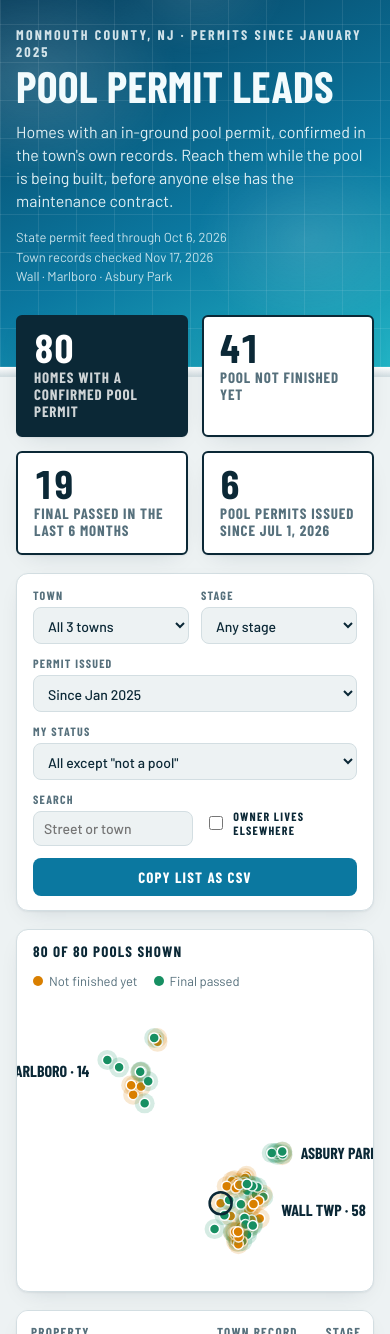
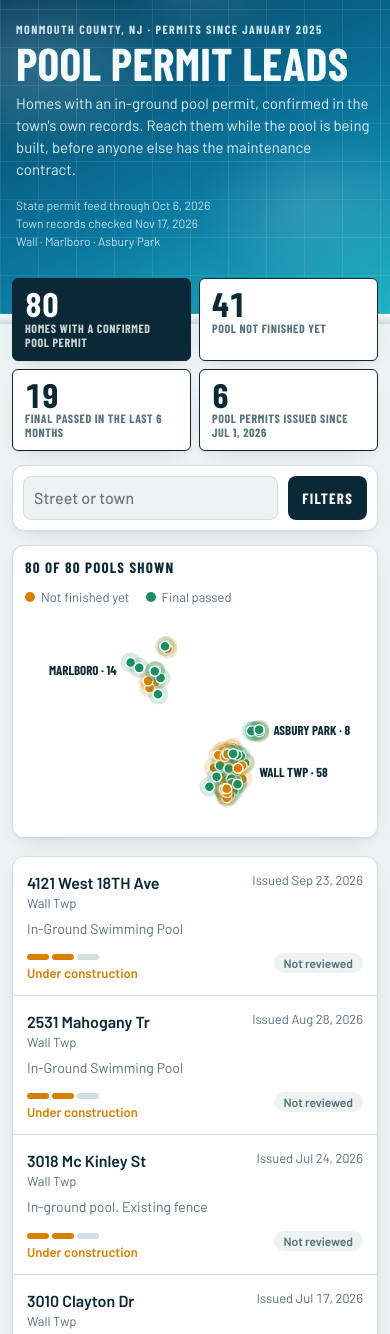
Before and after one commit to mikeluca927-oss/Pooldirectory, a plain HTML site: page index.html in a window 390 px wide. Shown: the top 1334 px of the page. Drawn offline with nearby package versions, Linux system fonts and the light colour scheme; a web font is replaced by a local one.

Commit message:
Optimize the lead tracker for phones
House details open as a bottom sheet over the list instead of below it.
Leads show as cards, filters fold behind a sticky search bar, and map
labels stay on screen.

Co-Authored-By: Claude Opus 5.5 <noreply@anthropic.com>
Claude-Session: https://claude.ai/code/session_01DBaJSpf1e8AwfNxwXVzsFc

```diff
--- a/index.html
+++ b/index.html
@@ -68,6 +68,8 @@ select,input[type=search],textarea{font:500 14px var(--body);letter-spacing:0;te
 select:hover,input[type=search]:hover{border-color:var(--accent)}
 input[type=search]{width:100%}
 .filters label.grow{flex:1 1 150px}
+.ftog,.close{display:none}
+.srch{order:5}
 .check{flex-direction:row!important;align-items:center;gap:7px!important;padding-bottom:9px;color:var(--ink)!important}
 .check input{accent-color:var(--accent);width:16px;height:16px}
 button.act{font:700 15px var(--display);letter-spacing:.08em;text-transform:uppercase;background:var(--accent);color:var(--accent-ink);border:0;border-radius:8px;padding:10px 16px;cursor:pointer;margin-left:auto}
@@ -144,9 +146,64 @@ textarea{width:100%;min-height:64px;resize:vertical}
 .note b{color:var(--ink)}
 #toast{position:fixed;left:50%;bottom:24px;transform:translateX(-50%);background:var(--ink);color:var(--bg);padding:10px 18px;border-radius:8px;font-weight:600;opacity:0;pointer-events:none;transition:opacity .2s;z-index:9}
 #toast.show{opacity:1}
-@media (max-width:1020px){.main{grid-template-columns:1fr}aside{position:static}.tiles{grid-template-columns:repeat(2,minmax(0,1fr))}.src{text-align:left}}
-@media (max-width:520px){.hero{padding:26px 16px 80px}.wrap{padding:0 16px}.tile{flex-direction:column;gap:4px}.tile b{font-size:40px}button.act{margin-left:0;width:100%}input[type=search]{width:100%}.filters label{flex:1 1 44%}}
-@media (prefers-reduced-motion:reduce){.hero::before{animation:none}.tile,tbody tr,#toast{transition:none}}
+@media (max-width:1020px){
+  .main{grid-template-columns:1fr}.tiles{grid-template-columns:repeat(2,minmax(0,1fr))}.src{text-align:left}
+  /* detail becomes a bottom sheet */
+  aside{position:fixed;left:0;right:0;bottom:0;top:auto;max-width:680px;margin:0 auto;max-height:90vh;max-height:90dvh;overflow-y:auto;overscroll-behavior:contain;border-radius:18px 18px 0 0;border-bottom:0;z-index:20;transform:translateY(105%);transition:transform .28s cubic-bezier(.2,.8,.2,1);visibility:hidden}
+  aside.open{transform:none;visibility:visible}
+  .dh{position:sticky;top:0;z-index:2;padding-right:64px}
+  .dh::before{content:"";position:absolute;top:7px;left:50%;width:40px;height:4px;margin-left:-20px;border-radius:2px;background:rgba(255,255,255,.5);z-index:1}
+  .close{display:grid;place-items:center;position:absolute;top:12px;right:12px;width:44px;height:44px;border-radius:50%;border:0;background:rgba(255,255,255,.18);color:var(--on-water);font:600 26px/1 var(--body);cursor:pointer;z-index:2}
+  .db{padding-bottom:28px}
+  .scrim{position:fixed;inset:0;background:rgba(4,24,34,.5);opacity:0;pointer-events:none;transition:opacity .25s;z-index:19}
+  body.sheet .scrim{opacity:1;pointer-events:auto}
+  body.sheet{overflow:hidden}
+}
+@media (max-width:760px){
+  body{font-size:16px}
+  .hero{padding:22px 16px 64px}
+  .eyebrow{font-size:12px;letter-spacing:.12em}
+  h1{font-size:46px}
+  .sub{font-size:15px;margin-top:10px}
+  .src{font-size:12px}
+  .wrap{padding:0 12px;gap:14px}
+  .tiles{gap:8px;margin-top:-46px}
+  .tile{flex-direction:column;align-items:flex-start;gap:2px;padding:10px 12px;border-width:1.5px}
+  .tile b{font-size:34px}
+  .tile span{font-size:12px;letter-spacing:.05em}
+  /* filters: sticky search bar, rest behind a toggle */
+  .filters{position:sticky;top:0;z-index:6;padding:10px;gap:10px;border-radius:12px}
+  .srch{order:-2;flex:1 1 0!important;font-size:0!important;gap:0!important}
+  .ftog{order:-1;display:block;font:700 15px var(--display);letter-spacing:.08em;text-transform:uppercase;background:var(--ink);color:var(--panel);border:0;border-radius:8px;padding:0 14px;min-height:44px;cursor:pointer;white-space:nowrap}
+  .fx{display:none!important}
+  .filters.open .fx{display:flex!important}
+  .filters.open label.fx:not(.check){flex:1 1 calc(50% - 5px)}
+  .filters.open .check{flex:1 1 100%;padding:4px 0}
+  .filters.open button.act{width:100%;margin:0;min-height:44px}
+  select,input[type=search],textarea{font-size:16px;min-height:44px}
+  canvas{height:230px}
+  .maphead{padding:12px 12px 0}
+  /* table becomes a stack of cards */
+  table,tbody{display:block}
+  thead{display:none}
+  tbody tr{display:grid;grid-template-columns:1fr auto;gap:6px 12px;padding:14px;border-bottom:1px solid var(--line);align-items:center}
+  tbody tr:last-child{border-bottom:0}
+  td{padding:0;border:0}
+  td:nth-child(1){grid-column:1}
+  td:nth-child(4){grid-column:2;grid-row:1;align-self:start;font-size:13px;color:var(--muted)}
+  td:nth-child(4)::before{content:"Issued ";}
+  td.rec{grid-column:1/-1;max-width:none;font-size:14px}
+  td:nth-child(3){grid-column:1}
+  td:nth-child(5){display:none}
+  td:nth-child(6){grid-column:2;justify-self:end}
+  .addr{white-space:normal;font-size:16px}
+  tbody tr.sel{box-shadow:inset 4px 0 0 var(--accent)}
+  .links a{padding:12px}
+  .pca button{min-height:40px}
+  .note{padding:0 4px}
+}
+@media (max-width:380px){h1{font-size:40px}.tile b{font-size:30px}}
+@media (prefers-reduced-motion:reduce){.hero::before{animation:none}.tile,tbody tr,#toast,aside,.scrim{transition:none}}
 </style>
 </head>
 <body>
@@ -164,14 +221,15 @@ textarea{width:100%;min-height:64px;resize:vertical}
 <div class="wrap">
 <div class="tiles" id="tiles"></div>
 
-<div class="filters">
-  <label>Town<select id="fTown"></select></label>
-  <label>Stage<select id="fStage"><option value="">Any stage</option><option value="open">Not finished yet</option><option value="done">Final passed</option></select></label>
-  <label>Permit issued<select id="fDate"><option value="">Since Jan 2025</option><option value="2026-01-01">2026 only</option><option value="2026-04-01">Since Apr 2026</option><option value="2026-07-01">Since Jul 2026</option></select></label>
-  <label>My status<select id="fMine"><option value="">All except "not a pool"</option><option value="new">Not reviewed</option><option value="pool">Confirmed pool</option><option value="contacted">Contacted</option><option value="won">Won</option><option value="no">Not a pool</option></select></label>
-  <label class="grow">Search<input type="search" id="fQ" placeholder="Street or town"></label>
-  <label class="check"><input type="checkbox" id="fAbs"> Owner lives elsewhere</label>
-  <button class="act" id="copy">Copy list as CSV</button>
+<div class="filters" id="filters">
+  <label class="grow srch">Search<input type="search" id="fQ" placeholder="Street or town"></label>
+  <button type="button" class="ftog" id="fToggle" aria-expanded="false" aria-controls="filters">Filters</button>
+  <label class="fx">Town<select id="fTown"></select></label>
+  <label class="fx">Stage<select id="fStage"><option value="">Any stage</option><option value="open">Not finished yet</option><option value="done">Final passed</option></select></label>
+  <label class="fx">Permit issued<select id="fDate"><option value="">Since Jan 2025</option><option value="2026-01-01">2026 only</option><option value="2026-04-01">Since Apr 2026</option><option value="2026-07-01">Since Jul 2026</option></select></label>
+  <label class="fx">My status<select id="fMine"><option value="">All except "not a pool"</option><option value="new">Not reviewed</option><option value="pool">Confirmed pool</option><option value="contacted">Contacted</option><option value="won">Won</option><option value="no">Not a pool</option></select></label>
+  <label class="check fx"><input type="checkbox" id="fAbs"> Owner lives elsewhere</label>
+  <button class="act fx" id="copy">Copy list as CSV</button>
 </div>
 
 <div class="main">
@@ -199,6 +257,7 @@ textarea{width:100%;min-height:64px;resize:vertical}
   <aside class="card" id="detail"><p class="empty">Pick a property in the table or on the map to see its permit, mailing address and satellite view.</p></aside>
 </div>
 </div>
+<div class="scrim" id="scrim"></div>
 <div id="toast" role="status"></div>
 
 <script>
@@ -255,6 +314,7 @@ function stage(p){const l=p.sg==="done"?"Final passed"+(p.f?" "+fmtD(p.f).replac
 function sig(p){return p.k==="C"?'<span class="pill strong">Confirmed pool</span>':p.k==="R"?'<span class="pill strong">Pool house</span>':'<span class="pill weak">Unverified</span>'}
 function render(){
   tiles();
+  {const n=["fTown","fStage","fDate","fMine"].filter(id=>$(id).value).length+($("fAbs").checked?1:0);$("fToggle").textContent="Filters"+(n?" · "+n:"")}
   const r=filtered();
   $("count").textContent=r.length+" of "+D.length+" pools shown";
   $("rows").innerHTML=r.slice(0,limit).map(p=>'<tr data-pin="'+p.pin+'"'+(sel===p.pin?' class="sel"':'')+'><td><div class="addr">'+esc(p.a)+'</div><div class="town">'+esc(p.t)+(p.ab?' · owner mails elsewhere':'')+'</div></td><td class="rec">'+esc(p.dt)+'</td><td>'+stage(p)+'</td><td class="num">'+fmtD(p.o)+'</td><td class="num">'+short(p.v)+'</td><td><span class="chip c-'+mine(p)+'">'+MINE[mine(p)]+'</span></td></tr>').join("")||'<tr><td colspan="6" class="empty">No properties match these filters.</td></tr>';
@@ -267,6 +327,7 @@ document.querySelector("thead").addEventListener("click",e=>{const th=e.target.c
 $("rows").addEventListener("click",e=>{const tr=e.target.closest("tr[data-pin]");if(tr)pick(tr.dataset.pin)});
 ["fTown","fStage","fDate","fMine","fAbs"].forEach(id=>$(id).addEventListener("change",()=>{limit=80;render()}));
 $("fQ").addEventListener("input",()=>{limit=80;render()});
+$("fToggle").addEventListener("click",()=>{const f=$("filters"),o=f.classList.toggle("open");$("fToggle").setAttribute("aria-expanded",o)});
 
 const USE={"U":"Accessory structure (U)","R-5":"One or two family home (R-5)","R-3":"Residential (R-3)"};
 function permitCard(x,i){
@@ -283,11 +344,18 @@ $("detail").addEventListener("click",e=>{
   const txt="Records request (OPRA)\nTo: Records Custodian / Construction Office, "+p.t+", NJ\n\nI request copies of the construction permit file for Permit No. "+x[0]+", issued "+fmtD(x[2])+", at "+p.a+" (Block "+bl[1]+", Lot "+bl[2]+"). Please include the permit application, the subcode technical sections, and the inspection history. Electronic copies by email are preferred.";
   navigator.clipboard.writeText(txt).then(()=>toast("Request text copied. Paste it into the town's OPRA form."),()=>toast("Copy was blocked by the browser."));
 });
-function pick(pin){
+const mq=window.matchMedia("(max-width:1020px)");
+function openSheet(){if(!mq.matches)return;$("detail").classList.add("open");document.body.classList.add("sheet");const c=$("detail").querySelector(".close");if(c)c.focus({preventScroll:true})}
+function closeSheet(){$("detail").classList.remove("open");document.body.classList.remove("sheet")}
+$("scrim").addEventListener("click",closeSheet);
+document.addEventListener("keydown",e=>{if(e.key==="Escape")closeSheet()});
+$("detail").addEventListener("click",e=>{if(e.target.closest(".close"))closeSheet()});
+mq.addEventListener&&mq.addEventListener("change",()=>{if(!mq.matches)closeSheet()});
+function pick(pin,open){
   sel=pin;const p=D.find(x=>x.pin===pin);if(!p)return;
   const st=store[pin]||{};
   const why=[...new Set(p.p.map(x=>x[7]))].sort().map(w=>WHY[w]);
-  $("detail").innerHTML='<div class="dh"><h2>'+esc(p.a)+'</h2><div class="town">'+esc(p.t)+' · Block '+esc(p.pin.split("_")[1])+', Lot '+esc(p.pin.split("_")[2])+'</div></div><div class="db">'+
+  $("detail").innerHTML='<div class="dh"><button type="button" class="close" aria-label="Close details">&times;</button><h2>'+esc(p.a)+'</h2><div class="town">'+esc(p.t)+' · Block '+esc(p.pin.split("_")[1])+', Lot '+esc(p.pin.split("_")[2])+'</div></div><div class="db">'+
   '<div>'+stage(p)+'</div>'+
   '<div class="why">'+(p.k==="U"?"Not confirmed. "+esc(p.t)+" does not show permit descriptions online. "+why.map(esc).join(". ")+".":"<b>Town record</b>"+esc(p.dt))+'</div>'+
   '<div class="links">'+p.pl.map(l=>'<a class="primary" target="_blank" rel="noopener" href="'+l[1]+'">Open town permit '+esc(l[0])+'</a>').join("")+'<a class="primary" target="_blank" rel="noopener" href="https://www.google.com/maps/@'+p.la+','+p.ln+',90m/data=!3m1!1e3">Check the yard on satellite</a><a target="_blank" rel="noopener" href="https://njpropertyrecords.com/property/'+encodeURIComponent(p.pin)+'">Look up the owner name</a></div>'+
@@ -300,6 +368,7 @@ function pick(pin){
   $("st").addEventListener("change",e=>{store[pin]=Object.assign(store[pin]||{},{s:e.target.value});save();render()});
   $("nt").addEventListener("input",e=>{store[pin]=Object.assign(store[pin]||{},{n:e.target.value});save()});
   render();
+  if(open!==false)openSheet();
 }
 
 /* map: plain lat/lng scatter, one scale for both axes (longitude shrunk by cos(latitude)) */
@@ -318,10 +387,16 @@ function draw(r){
     cx.globalAlpha=.18;cx.fillStyle=c;cx.beginPath();cx.arc(x,y,10,0,7);cx.fill();
     cx.globalAlpha=1;cx.beginPath();cx.arc(x,y,5,0,7);cx.fill();cx.lineWidth=1.5;cx.strokeStyle=panel;cx.stroke()});
   const by={};r.forEach(p=>{(by[p.t]=by[p.t]||[]).push(p)});
-  cx.font="700 16px "+css("--display");cx.fillStyle=css("--ink");cx.textBaseline="middle";
+  cx.font="700 "+(W<520?13:16)+"px "+css("--display");cx.fillStyle=css("--ink");cx.textBaseline="middle";
   const mid=r.reduce((s,p)=>s+p.ln,0)/(r.length||1);
-  Object.entries(by).forEach(([t,a])=>{const xs=a.map(p=>X(p.ln)),my=a.reduce((s,p)=>s+Y(p.la),0)/a.length,cxm=xs.reduce((s,v)=>s+v,0)/xs.length,right=a.reduce((s,p)=>s+p.ln,0)/a.length>=mid;
-    cx.textAlign=right?"left":"right";cx.fillText((t+" · "+a.length).toUpperCase(),right?Math.max(...xs)+18:Math.min(...xs)-18,my)});
+  const placed=[];
+  Object.entries(by).sort((a,b)=>b[1].length-a[1].length).forEach(([t,a])=>{const xs=a.map(p=>X(p.ln)),lab=(t+" · "+a.length).toUpperCase(),w=cx.measureText(lab).width;
+    let my=a.reduce((s,p)=>s+Y(p.la),0)/a.length,right=a.reduce((s,p)=>s+p.ln,0)/a.length>=mid;const rx=Math.max(...xs)+14,lx=Math.min(...xs)-14;
+    if(right&&rx+w>W-8)right=false;else if(!right&&lx-w<8)right=true;
+    let x0=right?Math.min(rx,W-8-w):Math.max(lx-w,8);
+    for(let g=0;g<6&&placed.some(b=>x0<b[0]+b[2]&&x0+w>b[0]&&Math.abs(my-b[1])<18);g++)my+=18;
+    my=Math.min(Math.max(my,12),H-10);placed.push([x0,my,w]);
+    cx.textAlign="left";cx.fillText(lab,x0,my)});
   cx.textBaseline="alphabetic";
   if(sel){const p=D.find(x=>x.pin===sel);if(p&&show.has(p.pin)){cx.strokeStyle=css("--ink");cx.lineWidth=2.5;cx.beginPath();cx.arc(X(p.ln),Y(p.la),11,0,7);cx.stroke()}}
 }
@@ -336,7 +411,7 @@ $("copy").addEventListener("click",()=>{
   const txt=rows.map(a=>a.map(q).join(",")).join("\n");
   navigator.clipboard.writeText(txt).then(()=>toast(r.length+" rows copied. Paste into Excel or Sheets."),()=>toast("Copy was blocked by the browser. Try again from the page itself."));
 });
-{const f=filtered();if(f.length)pick(f[0].pin);else render()}
+{const f=filtered();if(f.length&&!mq.matches)pick(f[0].pin,false);else render()}
 if(document.fonts&&document.fonts.ready)document.fonts.ready.then(()=>draw(filtered()));
 </script>
 </body>
```
